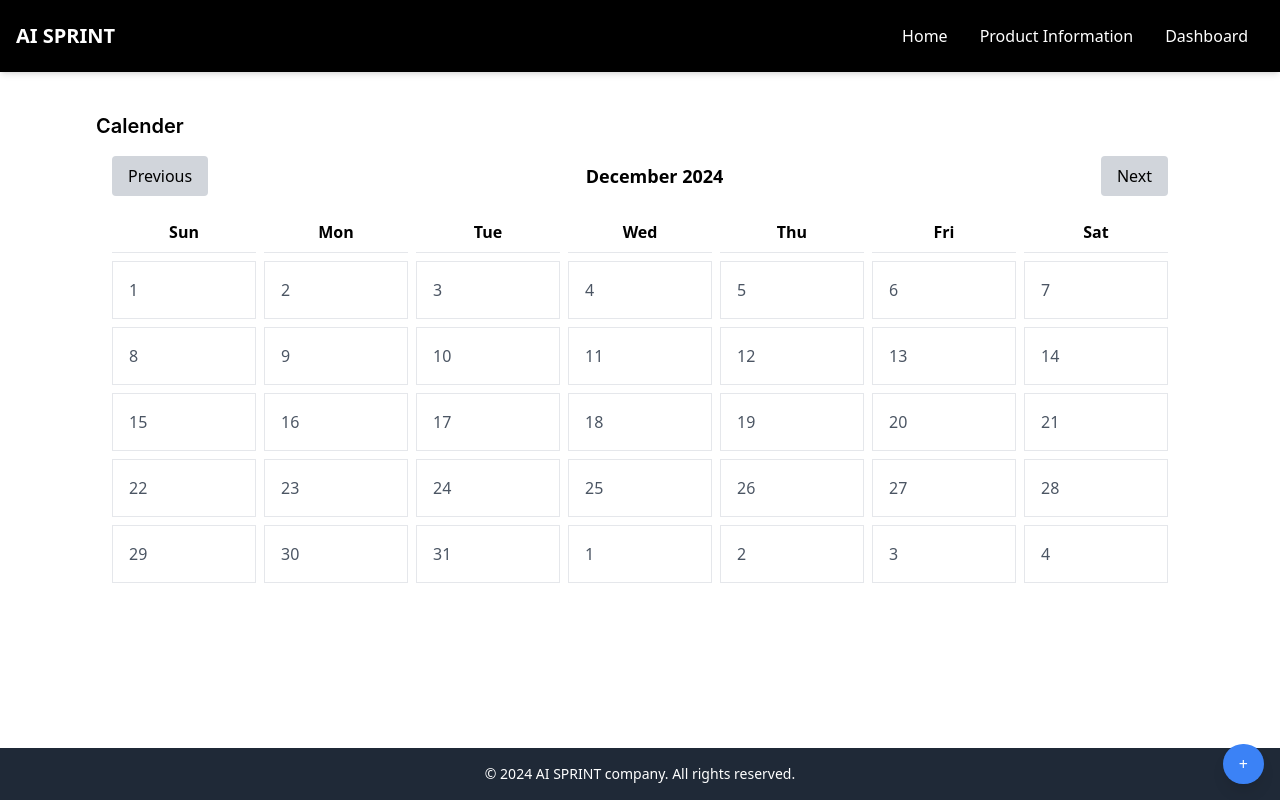
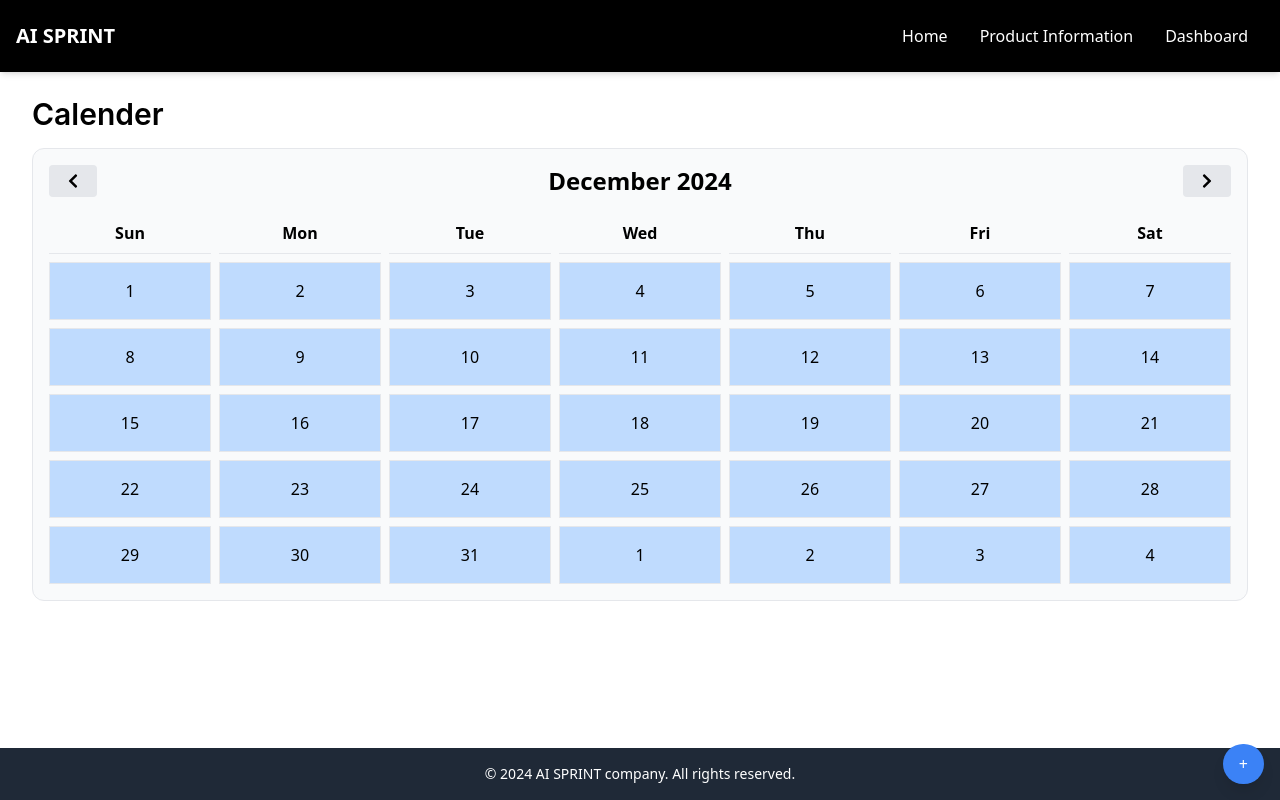
Before and after one commit to dilshanka/AI-Sprint, a React (Vite) app: page / in a window 1280 px wide. Built offline with nearby package versions, Linux system fonts and the light colour scheme; a web font is replaced by a local one.

Commit message:
Calender section completed

```diff
--- a/index.html
+++ b/index.html
@@ -4,7 +4,7 @@
     <meta charset="UTF-8" />
     <link rel="icon" type="image/svg+xml" href="" />
     <meta name="viewport" content="width=device-width, initial-scale=1.0" />
-    <title>project title</title>
+    <title>AI Sprint</title>
   </head>
   <body>
     <div id="root"></div>
--- a/src/components/Home/EventModal.tsx
+++ b/src/components/Home/EventModal.tsx
@@ -1,4 +1,4 @@
-import React, { useState } from 'react';
+import React, { useState } from "react";
 
 interface EventDetails {
   title: string;
@@ -14,12 +14,14 @@ interface EventModalProps {
 
 const EventModal: React.FC<EventModalProps> = ({ isOpen, onClose, onSave }) => {
   const [eventDetails, setEventDetails] = useState<EventDetails>({
-    title: '',
-    description: '',
-    date: '',
+    title: "",
+    description: "",
+    date: "",
   });
 
-  const handleInputChange = (e: React.ChangeEvent<HTMLInputElement | HTMLTextAreaElement>) => {
+  const handleInputChange = (
+    e: React.ChangeEvent<HTMLInputElement | HTMLTextAreaElement>
+  ) => {
     const { name, value } = e.target;
     setEventDetails((prevDetails) => ({
       ...prevDetails,
@@ -35,30 +37,47 @@ const EventModal: React.FC<EventModalProps> = ({ isOpen, onClose, onSave }) => {
   if (!isOpen) return null; // Don't render modal if it's not open
 
   return (
-    <div className="modal">
-      <div className="modal-content">
-        <h2>Create Event</h2>
+    <div className="fixed inset-0 bg-gray-900 bg-opacity-50 flex justify-center items-center">
+      <div className="bg-white p-4 lg:p-6 rounded shadow-lg w-5/6 md:w-1/2 lg:w-1/3">
+        <h2 className="md:text-xl font-bold mb-1">Add Event</h2>
         <input
           type="text"
           name="title"
           placeholder="Event Title"
           value={eventDetails.title}
           onChange={handleInputChange}
+          className="border rounded-xl p-1 md:p-2 w-full mb-2 md:mb-4"
         />
+        <h2 className="md:text-xl font-bold mb-1">Add Description</h2>
         <textarea
           name="description"
           placeholder="Event Description"
           value={eventDetails.description}
           onChange={handleInputChange}
+          className="border rounded-xl p-1 md:p-2 w-full mb-2 md:mb-4"
         />
+        <h2 className="md:text-xl font-bold mb-1">Select Date</h2>
         <input
           type="date"
           name="date"
           value={eventDetails.date}
           onChange={handleInputChange}
+          className="border rounded-xl p-1 md:p-2 w-full mb-2 md:mb-4"
         />
-        <button onClick={handleSave}>Save</button>
-        <button onClick={onClose}>Close</button>
+        <div className="flex text-sm md:text-base justify-end gap-2">
+          <button
+            className="border px-4 py-1 rounded-xl bg-blue-500 hover:bg-blue-900 hover:text-white"
+            onClick={handleSave}
+          >
+            Save
+          </button>
+          <button
+            className="border px-4 py-1 rounded-xl bg-black opacity-70 hover:opacity-100 text-white"
+            onClick={onClose}
+          >
+            Close
+          </button>
+        </div>
       </div>
     </div>
   );
--- a/src/components/Home/GoogleCalender.tsx
+++ b/src/components/Home/GoogleCalender.tsx
@@ -1,5 +1,13 @@
 import { useState } from "react";
-import { format, startOfMonth, endOfMonth, startOfWeek, endOfWeek, addDays } from "date-fns";
+import {
+  format,
+  startOfMonth,
+  endOfMonth,
+  startOfWeek,
+  endOfWeek,
+  addDays,
+} from "date-fns";
+import { FaChevronLeft, FaChevronRight } from "react-icons/fa";
 
 const GoogleCalender = () => {
   const [currentMonth, setCurrentMonth] = useState(new Date());
@@ -25,7 +33,7 @@ const GoogleCalender = () => {
   const renderDays = () => {
     const days = ["Sun", "Mon", "Tue", "Wed", "Thu", "Fri", "Sat"];
     return days.map((day, index) => (
-      <div key={index} className="text-center font-bold p-2 border-b">
+      <div key={index} className="text-sm sm:text-base text-center font-bold p-2 border-b">
         {day}
       </div>
     ));
@@ -34,22 +42,30 @@ const GoogleCalender = () => {
   const renderCells = () => {
     const dates = daysInMonth();
     return dates.map((day, index) => (
-      <div key={index} className="p-4 border">
-        <span className="text-gray-600">{format(day, "d")}</span>
+      <div key={index} className="p-1 sm:p-4 border text-center bg-blue-200 hover:bg-blue-500">
+        <span className="text-black">{format(day, "d")}</span>
         {/* Add events display here */}
       </div>
     ));
   };
 
   return (
-    <div className="container mx-auto p-4">
-      <div className="flex justify-between items-center mb-4">
-        <button onClick={handlePrevMonth} className="px-4 py-2 bg-gray-300 rounded">
-          Previous
+    <div className="container mx-auto p-4 border rounded-xl bg-gray-50 hover:bg-gray-100">
+      <div className="flex justify-between items-center mb-2 sm:mb-4">
+        <button
+          onClick={handlePrevMonth}
+          className="px-2 sm:px-4 py-1 sm:py-2 bg-gray-200 rounded"
+        >
+          <FaChevronLeft />
         </button>
-        <h2 className="text-lg font-bold">{format(currentMonth, "MMMM yyyy")}</h2>
-        <button onClick={handleNextMonth} className="px-4 py-2 bg-gray-300 rounded">
-          Next
+        <h2 className="sm:text-xl lg:text-2xl font-bold">
+          {format(currentMonth, "MMMM yyyy")}
+        </h2>
+        <button
+          onClick={handleNextMonth}
+          className="px-2 sm:px-4 py-1 sm:py-2 bg-gray-200 rounded"
+        >
+          <FaChevronRight />
         </button>
       </div>
       <div className="grid grid-cols-7 gap-2">
--- a/src/pages/Home.tsx
+++ b/src/pages/Home.tsx
@@ -2,7 +2,7 @@ import Calender from '@/section/Home/Calender'
 
 const Home = () => {
   return (
-    <div className='max-w-[1920px] mx-auto p-20 '>
+    <div className='max-w-[1920px] mx-auto p-2 sm:p-4 py-10 sm:py-16'>
       <Calender />
     </div>
   )
--- a/src/section/Home/Calender.tsx
+++ b/src/section/Home/Calender.tsx
@@ -19,16 +19,16 @@ function Calender() {
   };
 
   return (
-    <div>
+    <div className="flex flex-col gap-4">
       <div>
-        <h1 className="capitalize font-inter font-semibold text-xl">
+        <h1 className="capitalize font-inter font-semibold text-xl md:text-3xl">
           calender
         </h1>
       </div>
       <div>
         <button
           onClick={() => setModalOpen(true)}
-          className="px-4 py-2 bg-blue-500 text-white fixed bottom-4 right-4 rounded-full shadow-lg"
+          className="px-4 py-2 bg-blue-500 hover:bg-blue-900 text-white fixed bottom-4 right-4 rounded-full shadow-lg"
         >
           +
         </button>
```
